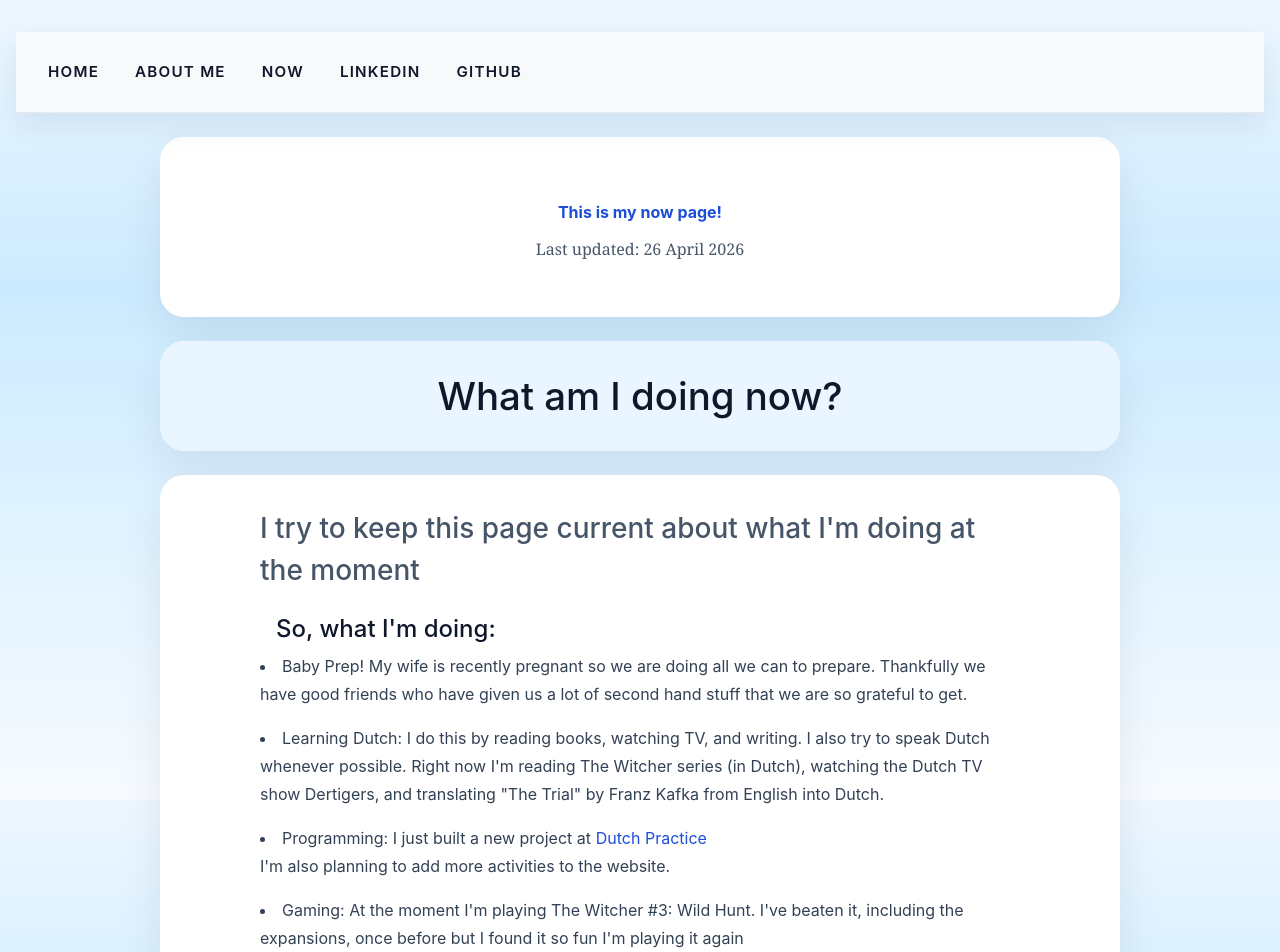
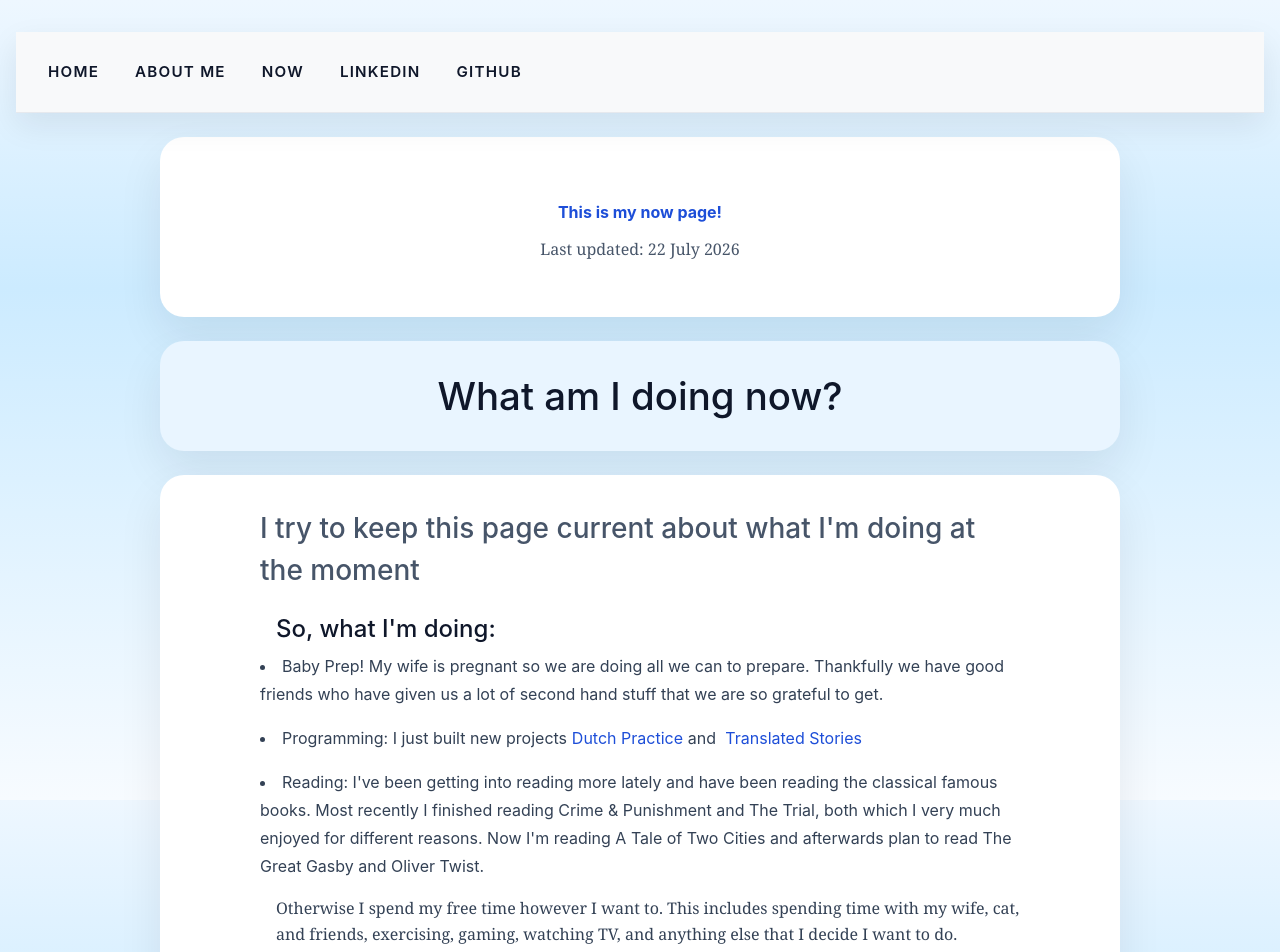
Before and after one commit to SheaMeyers/SheaMeyers.github.io, a React (Create React App) app: page /now in a window 1280 px wide. Shown: the top 952 px of the page. Built offline with nearby package versions, Linux system fonts and the light colour scheme.

Commit message:
Update my now page

```diff
--- a/src/Now.tsx
+++ b/src/Now.tsx
@@ -9,7 +9,7 @@ const Now: React.FC = () => {
             <div className="Now--white-section Now--hero-section">
                 <div className="Now--hero-content">
                     <a href="https://nownownow.com/p/dYg2" target="_blank" rel="noopener noreferrer">This is my now page!</a>
-                    <p>Last updated: 26 April 2026</p>
+                    <p>Last updated: 22 July 2026</p>
                 </div>
             </div>
             <div className="Now--non-white-section">
@@ -24,28 +24,23 @@ const Now: React.FC = () => {
                     <ul>
                         <li>
                             Baby Prep!
-                            My wife is recently pregnant so we are doing all we can to prepare.
+                            My wife is pregnant so we are doing all we can to prepare.
                             Thankfully we have good friends who have given us a lot of second hand stuff that we are so grateful to get.
                         </li>
                         <li>
-                            Learning Dutch:  I do this by reading books, watching TV, and writing.
-                            I also try to speak Dutch whenever possible.  Right now I'm reading
-                            The Witcher series (in Dutch), watching the Dutch TV show Dertigers, and translating
-                            "The Trial" by Franz Kafka from English into Dutch.
+                            Programming:  I just built new projects
+                            <a style={{margin: '0.3rem'}} href="https://dutchpractice.com/" target="_blank" rel="noopener noreferrer">Dutch Practice</a>
+                            and <a style={{margin: '0.3rem'}} href="https://translatedstories.com/" target="_blank" rel="noopener noreferrer">Translated Stories</a> <br />
                         </li>
                         <li>
-                            Programming:  I just built a new project at
-                            <a style={{margin: '0.3rem'}} href="https://dutchpractice.com/" target="_blank" rel="noopener noreferrer">Dutch Practice</a> <br />
-                            I'm also planning to add more activities to the website.
-                        </li>
-                        <li>
-                            Gaming:  At the moment I'm playing The Witcher #3: Wild Hunt.
-                            I've beaten it, including the expansions, once before but I found it so fun I'm playing it again
+                            Reading:  I've been getting into reading more lately and have been reading the classical famous books.  Most recently
+                            I finished reading Crime & Punishment and The Trial, both which I very much enjoyed for different reasons.  Now I'm reading
+                            A Tale of Two Cities and afterwards plan to read The Great Gasby and Oliver Twist.
                         </li>
                     </ul>
                     <p className="Left-padding">
                         Otherwise I spend my free time however I want to.
-                        This includes spending time with my wife, cat, and friends, exercising, reading,
+                        This includes spending time with my wife, cat, and friends, exercising, gaming,
                         watching TV, and anything else that I decide I want to do.
                     </p>
                 </div>
```
